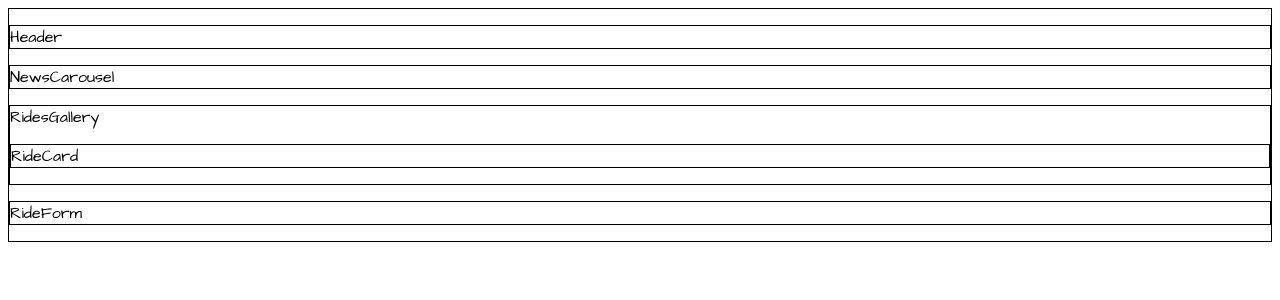
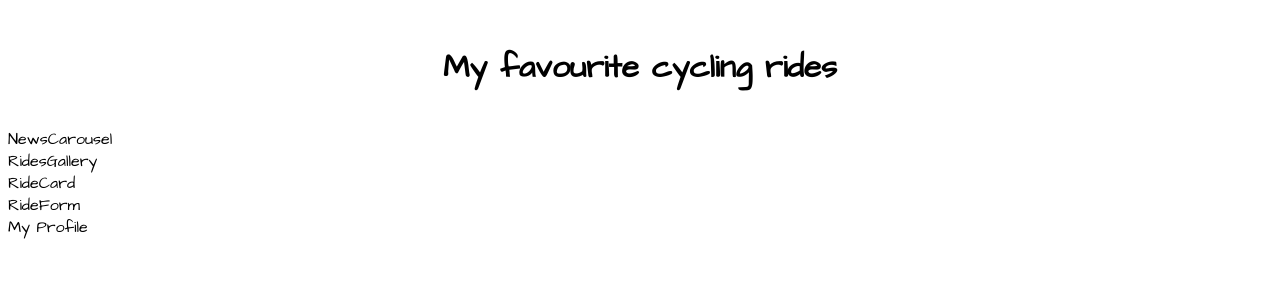
Before and after one commit to ln56b/reactjs-express-node-mysql-MyFavouriteCyclingRides, a React (Create React App) app in the folder frontend/: page / in a window 1280 px wide. Shown: the top 300 px of the page. Built offline with nearby package versions, Linux system fonts and the light colour scheme.

Commit message:
installed material ui & carousel

```diff
--- a/frontend/package.json
+++ b/frontend/package.json
@@ -3,11 +3,14 @@
   "version": "0.1.0",
   "private": true,
   "dependencies": {
+    "@material-ui/core": "^4.11.0",
+    "@material-ui/icons": "^4.9.1",
     "@testing-library/jest-dom": "^4.2.4",
     "@testing-library/react": "^9.3.2",
     "@testing-library/user-event": "^7.1.2",
     "react": "^16.13.1",
     "react-dom": "^16.13.1",
+    "react-material-ui-carousel": "^2.0.0",
     "react-scripts": "3.4.3"
   },
   "scripts": {
--- a/frontend/src/App.css
+++ b/frontend/src/App.css
@@ -1,29 +1,8 @@
 .cycling-rides {
-	border: 1px solid black;
 	font-family: 'Architects Daughter', cursive;
 }
 
 .header {
-	border: 1px solid black;
-	margin: 1rem 0;
+	padding: 1rem;
+	text-align: center;
 }
-
-.news-carousel {
-	border: 1px solid black;
-	margin: 1rem 0;
-}
-
-.rides-gallery {
-	border: 1px solid black;
-	margin: 1rem 0;
-}
-
-.ride-card {
-	border: 1px solid black;
-	margin: 1rem 0;
-}
-
-.ride-form {
-	border: 1px solid black;
-	margin: 1rem 0;
-}
--- a/frontend/src/components/CyclingRides.jsx
+++ b/frontend/src/components/CyclingRides.jsx
@@ -1,5 +1,6 @@
 import React from 'react';
 import Header from './Header';
+import MyProfile from './MyProfile';
 import NewsCarousel from './NewsCarousel';
 import RideForm from './RideForm';
 import RidesGallery from './RidesGallery';
@@ -11,6 +12,7 @@ function CyclingRides() {
 			<NewsCarousel />
 			<RidesGallery />
 			<RideForm />
+			<MyProfile />
 		</div>
 	);
 }
--- a/frontend/src/components/Header.jsx
+++ b/frontend/src/components/Header.jsx
@@ -1,7 +1,11 @@
 import React from 'react';
 
 function Header() {
-	return <div className="header">Header</div>;
+	return (
+		<div className="header">
+			<h1>My favourite cycling rides</h1>
+		</div>
+	);
 }
 
 export default Header;
--- /dev/null
+++ b/frontend/src/components/MyProfile.jsx
@@ -0,0 +1,7 @@
+import React from 'react';
+
+function MyProfile() {
+	return <div className="my-profile">My Profile</div>;
+}
+
+export default MyProfile;
```
Also changed, not shown: 1 other file (tests, documents, lock files or other folders).
